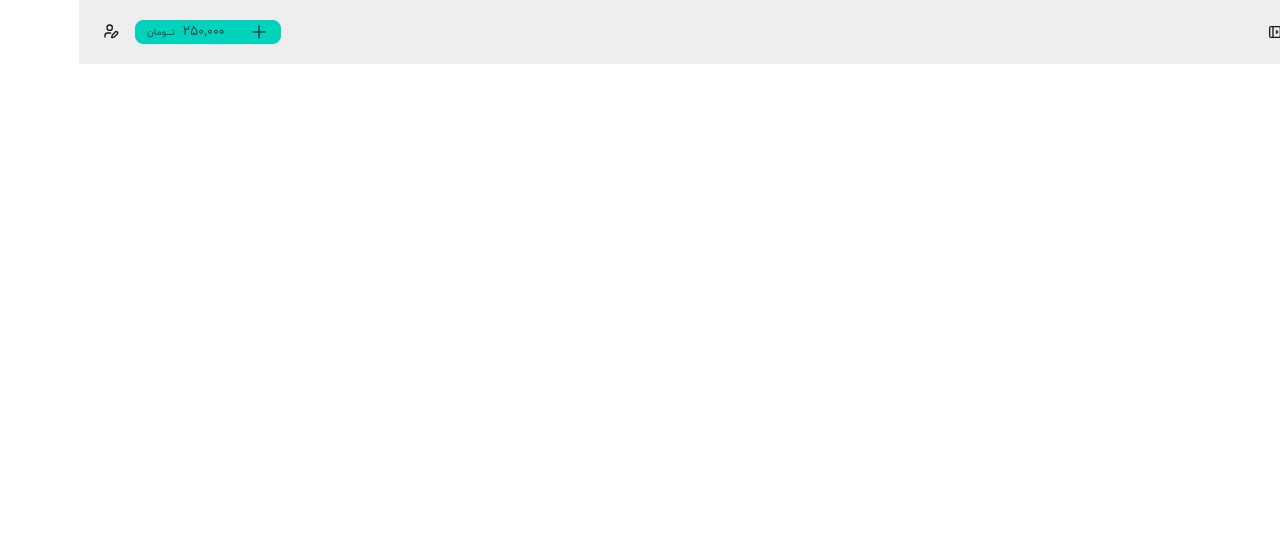
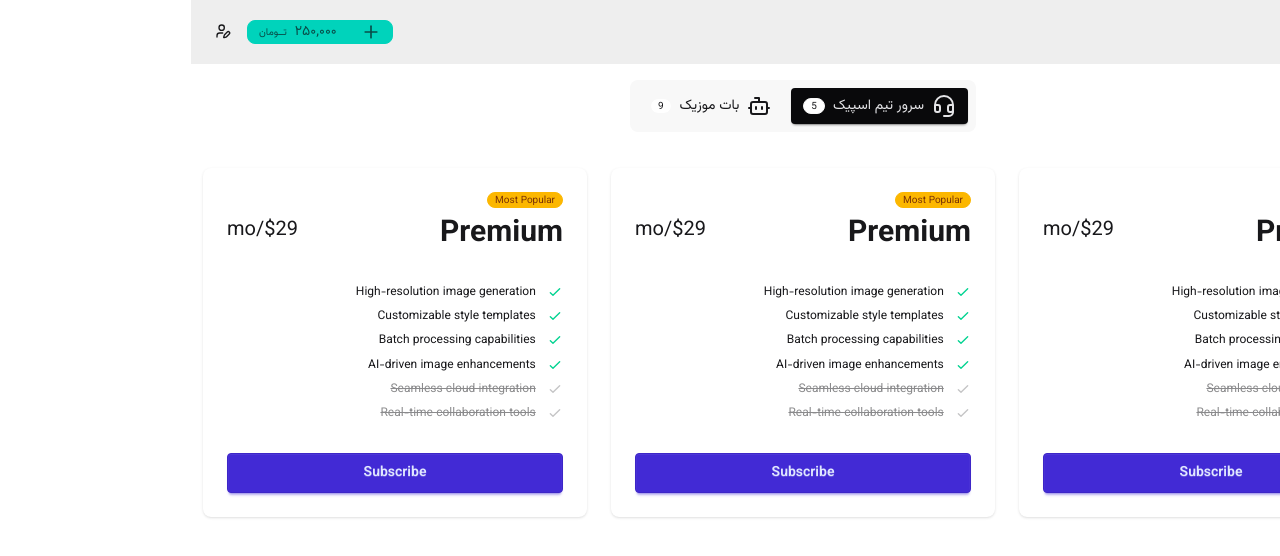
Before and after one commit to amir-reza-bijandi/tea-speak, a SvelteKit app: page /admin/products in a window 1280 px wide. Shown: the top 556 px of the page. Built offline with nearby package versions, Linux system fonts and the light colour scheme.

Commit message:
feat: improv ticket page

```diff
--- a/src/routes/admin/_lib/components/factor.svelte
+++ b/src/routes/admin/_lib/components/factor.svelte
@@ -5,36 +5,34 @@
 <div class="grid w-full grid-cols-2 gap-2">
 	<div class="flex w-full flex-wrap justify-between gap-2">
 		<div class="grid w-full grid-rows-2 gap-2 rounded-2xl bg-base-300 p-4">
-			<span
-				class=" flex w-full items-center justify-center border-b border-zinc-500 text-nowrap opacity-60"
-			>
+			<span class=" flex w-full items-center justify-center text-nowrap opacity-60">
 				خرج شده این ماه
 			</span>
+			<div class="divider m-0"></div>
 			<span class="flex w-full items-center justify-center gap-1 text-2xl">
 				{toPersianNumber('46,000')}
 				<div class="text-sm">تــومان</div></span
 			>
 		</div>
 		<div class="grid w-full grid-rows-2 gap-2 rounded-2xl bg-base-300 p-4">
-			<span
-				class=" flex w-full items-center justify-center border-b border-zinc-500 text-nowrap opacity-60"
+			<span class=" flex w-full items-center justify-center text-nowrap opacity-60"
 				>تراکنش های این ماه</span
 			>
+			<div class="divider m-0"></div>
 			<span class="flex w-full justify-center text-2xl">{toPersianNumber('78')}</span>
 		</div>
 	</div>
 	<div class="grid grid-rows-2 items-center gap-3 rounded-2xl bg-base-300 p-4">
-		<div class="grid w-full grid-rows-2 gap-2 rounded-2xl bg-base-300 p-4">
-			<span
-				class=" flex w-full items-center justify-center border-b border-zinc-500 text-nowrap opacity-60"
-			>
+		<div class="grid w-full grid-rows-2 gap-2 rounded-2xl bg-base-300">
+			<span class=" flex w-full items-center justify-center text-nowrap opacity-60">
 				موجودی فعلی
 			</span>
+			<div class="divider m-0"></div>
 			<span class="flex w-full items-center justify-center gap-1 text-2xl">
 				{toPersianNumber('250,000')}
 				<div class="text-sm">تــومان</div>
 			</span>
 		</div>
-		<button class="btn w-full btn-info">افزایش</button>
+		<button class="btn w-full self-end btn-info">افزایش</button>
 	</div>
 </div>
--- a/src/routes/admin/products/+page.svelte
+++ b/src/routes/admin/products/+page.svelte
@@ -0,0 +1,166 @@
+<script lang="ts">
+	import { BotIcon, HeadsetIcon } from '@lucide/svelte';
+	import type { LucideIcon } from '$lib/types/general';
+
+	type Categories = 'ts-server' | 'audio-bot';
+
+	let activeMenu = $state<Categories>('audio-bot');
+
+	type Category = {
+		label: Categories;
+		name: string;
+		count: string;
+		Icon: LucideIcon;
+	};
+
+	const CATEGORY_ITEMS: Category[] = [
+		{
+			label: 'audio-bot',
+			count: '5',
+			name: 'سرور تیم اسپیک',
+			Icon: HeadsetIcon
+		},
+		{
+			label: 'ts-server',
+			count: '9',
+			name: 'بات موزیک',
+			Icon: BotIcon
+		}
+	];
+</script>
+
+<div>
+	<div class="flex w-full justify-center p-4">
+		<ul class="menu space-x-2 rounded-box bg-base-200 lg:menu-horizontal">
+			{#each CATEGORY_ITEMS as { count, Icon, label, name }}
+				<li>
+					<button
+						class={activeMenu === label ? 'menu-active' : ''}
+						onclick={() => {
+							activeMenu = label;
+						}}
+					>
+						<Icon />
+						<span>{name}</span>
+						<span class="badge badge-xs">{count}</span>
+					</button>
+				</li>
+			{/each}
+		</ul>
+	</div>
+
+	<div class="grid grid-cols-3 items-center justify-items-center py-5">
+		{#each Array(3) as _}
+			<div class="card w-96 bg-base-100 shadow-sm">
+				<div class="card-body">
+					<span class="badge badge-xs badge-warning">Most Popular</span>
+					<div class="flex justify-between">
+						<h2 class="text-3xl font-bold">Premium</h2>
+						<span class="text-xl">$29/mo</span>
+					</div>
+					<ul class="mt-6 flex flex-col gap-2 text-xs">
+						<li>
+							<svg
+								xmlns="http://www.w3.org/2000/svg"
+								class="me-2 inline-block size-4 text-success"
+								fill="none"
+								viewBox="0 0 24 24"
+								stroke="currentColor"
+								><path
+									stroke-linecap="round"
+									stroke-linejoin="round"
+									stroke-width="2"
+									d="M5 13l4 4L19 7"
+								/></svg
+							>
+							<span>High-resolution image generation</span>
+						</li>
+						<li>
+							<svg
+								xmlns="http://www.w3.org/2000/svg"
+								class="me-2 inline-block size-4 text-success"
+								fill="none"
+								viewBox="0 0 24 24"
+								stroke="currentColor"
+								><path
+									stroke-linecap="round"
+									stroke-linejoin="round"
+									stroke-width="2"
+									d="M5 13l4 4L19 7"
+								/></svg
+							>
+							<span>Customizable style templates</span>
+						</li>
+						<li>
+							<svg
+								xmlns="http://www.w3.org/2000/svg"
+								class="me-2 inline-block size-4 text-success"
+								fill="none"
+								viewBox="0 0 24 24"
+								stroke="currentColor"
+								><path
+									stroke-linecap="round"
+									stroke-linejoin="round"
+									stroke-width="2"
+									d="M5 13l4 4L19 7"
+								/></svg
+							>
+							<span>Batch processing capabilities</span>
+						</li>
+						<li>
+							<svg
+								xmlns="http://www.w3.org/2000/svg"
+								class="me-2 inline-block size-4 text-success"
+								fill="none"
+								viewBox="0 0 24 24"
+								stroke="currentColor"
+								><path
+									stroke-linecap="round"
+									stroke-linejoin="round"
+									stroke-width="2"
+									d="M5 13l4 4L19 7"
+								/></svg
+							>
+							<span>AI-driven image enhancements</span>
+						</li>
+						<li class="opacity-50">
+							<svg
+								xmlns="http://www.w3.org/2000/svg"
+								class="me-2 inline-block size-4 text-base-content/50"
+								fill="none"
+								viewBox="0 0 24 24"
+								stroke="currentColor"
+								><path
+									stroke-linecap="round"
+									stroke-linejoin="round"
+									stroke-width="2"
+									d="M5 13l4 4L19 7"
+								/></svg
+							>
+							<span class="line-through">Seamless cloud integration</span>
+						</li>
+						<li class="opacity-50">
+							<svg
+								xmlns="http://www.w3.org/2000/svg"
+								class="me-2 inline-block size-4 text-base-content/50"
+								fill="none"
+								viewBox="0 0 24 24"
+								stroke="currentColor"
+								><path
+									stroke-linecap="round"
+									stroke-linejoin="round"
+									stroke-width="2"
+									d="M5 13l4 4L19 7"
+								/></svg
+							>
+							<span class="line-through">Real-time collaboration tools</span>
+						</li>
+					</ul>
+					<div class="mt-6">
+						<button class="btn btn-block btn-primary">Subscribe</button>
+					</div>
+				</div>
+			</div>
+		{/each}
+	</div>
+</div>
```
